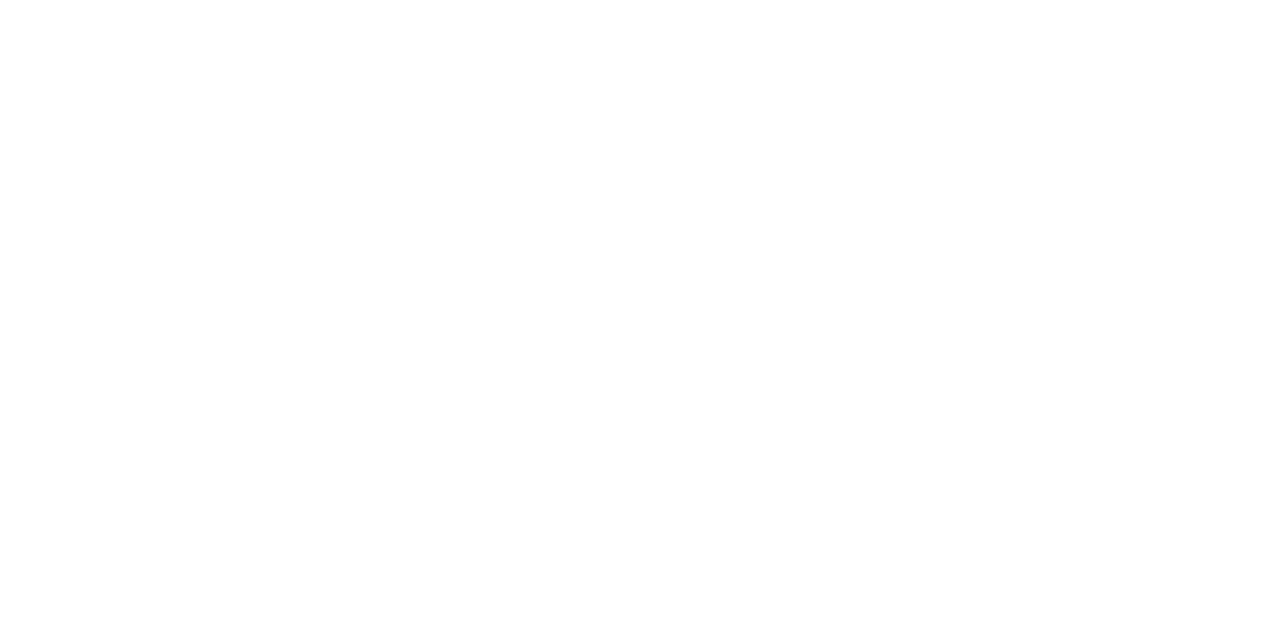
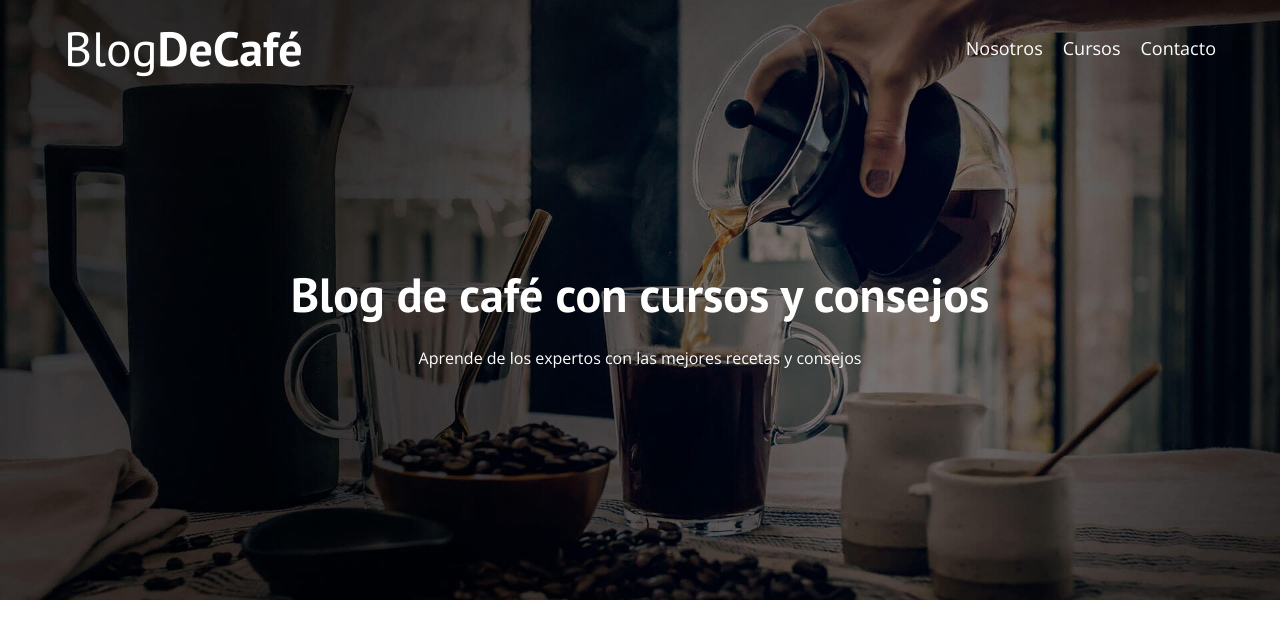
Before and after one commit to IsaacBlanco/BlogCafe, a plain HTML site: page index.html in a window 1280 px wide. Drawn offline with nearby package versions, Linux system fonts and the light colour scheme.

Commit message:
agregado header

```diff
--- a/css/style.css
+++ b/css/style.css
@@ -58,3 +58,52 @@ img {
 .centrar-texto{
     text-align: center;
 }
+/* HEADER */
+.header {
+    background-image: url(../img/banner.jpg);
+    height: 60rem;
+    background-repeat: no-repeat;
+    background-size: cover;
+    background-position: center center;
+}
+
+@media (min-width: 768px) {
+    .barra {
+        display: flex;
+        justify-content: space-between;
+        align-items: center;
+    }
+}
+
+.logo{
+    color: var(--blanco);
+}
+.logo__blog {
+    font-weight: normal;
+}
+.logo__bold {
+    font-weight: bold;
+}
+
+@media (min-width: 768px) {
+    .navegacion{
+        display: flex;
+        gap: 2rem;
+    }
+}
+.navegacion__enlace {
+    display: block;
+    color: var(--blanco);
+    font-size: 1.8rem;
+}
+
+.header__texto {
+    text-align: center;
+    margin-top: 5rem;
+    color: var(--blanco);
+}
+@media (min-width: 768px) {
+    .header__texto{
+        margin-top: 15rem;
+    }
+}
--- a/index.html
+++ b/index.html
@@ -12,6 +12,28 @@
     <link rel="stylesheet" href="css/style.css">
 </head>
 <body>
+    <header class="header">
+
+        <div class="contenedor">
+            <div class="barra">
+                <a href="index.html" class="logo">
+                    <h1 class="logo__blog no-margin centrar-texto">Blog<span class="logo__bold">DeCafé</span></h1>
+                </a>
+
+                <nav class="navegacion centrar-texto">
+                    <a href="#" class="navegacion__enlace">Nosotros</a>
+                    <a href="#" class="navegacion__enlace">Cursos</a>
+                    <a href="#" class="navegacion__enlace">Contacto</a>
+                </nav>
+            </div><!-- .barra -->
+        </div><!-- .contenedor -->
+
+            <div class="header__texto">
+                <h1 class="no-margin">Blog de café con cursos y consejos</h1>
+                <p class="no-margin">Aprende de los expertos con las mejores recetas y consejos</p>
+            </div>
+
+    </header>
 
 </body>
 </html>
```
